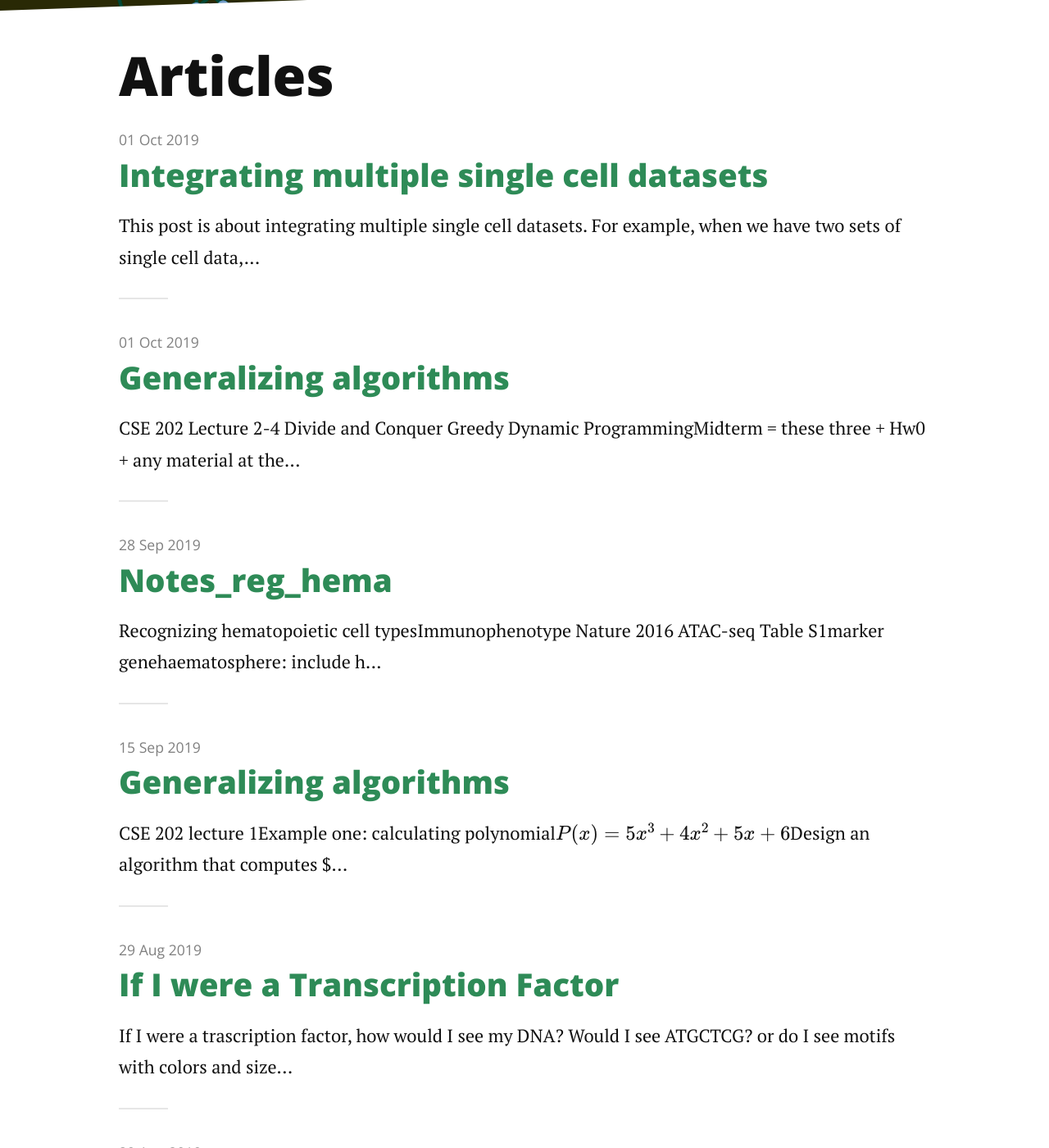
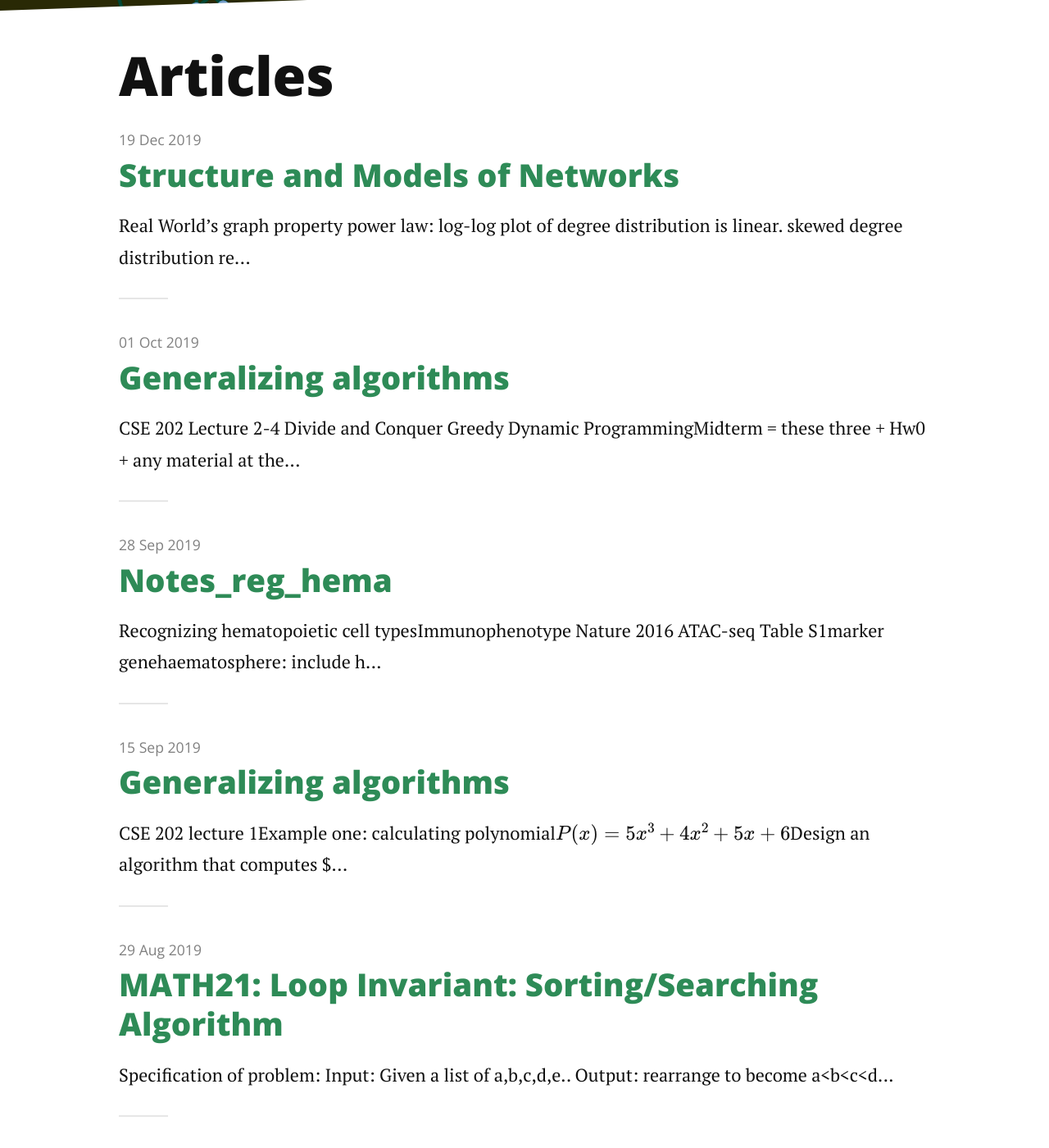
Before and after one commit to algaebrown/algaebrown.github.io, a Jekyll site: the page built from articles.md, in a window 1280 px wide and 1400 px high, scrolled down 281 px. Shown: the whole window at 82% size. Built offline with Jekyll 4.4.1, drawn with Linux system fonts in a browser that asks for light colours; nearby versions of some CDN libraries; formulas are drawn with MathJax 3; a script that is not in the unit is left out; some of the changed text lies outside the part shown.

```diff
--- a/_posts/2019-12-18GraphStat.md
+++ b/_posts/2019-12-18-GraphStat.md
@@ -1,10 +1,10 @@
 ---
 layout: post
-title:  "Structureandmodelsofnetworkss"
+title:  "Structure and Models of Networks"
 description:
-date:   2019-11-12
+date:   2019-12-19
 tags: [graph]
-category: math
+category: graph
 tagline:
 ---
 # Real World's graph property
```
Also changed, not shown: _draft/2018-09-25-cancer-bio-note.md (renamed from _posts/2018-09-25-cancer-bio-note.md), _draft/2019-09-23-tf_fantasy.md (renamed from _posts/2019-09-23-tf_fantasy.md), _draft/2019-10-22-scIntegrate.md (renamed from _posts/2019-10-22-scIntegrate.md).
